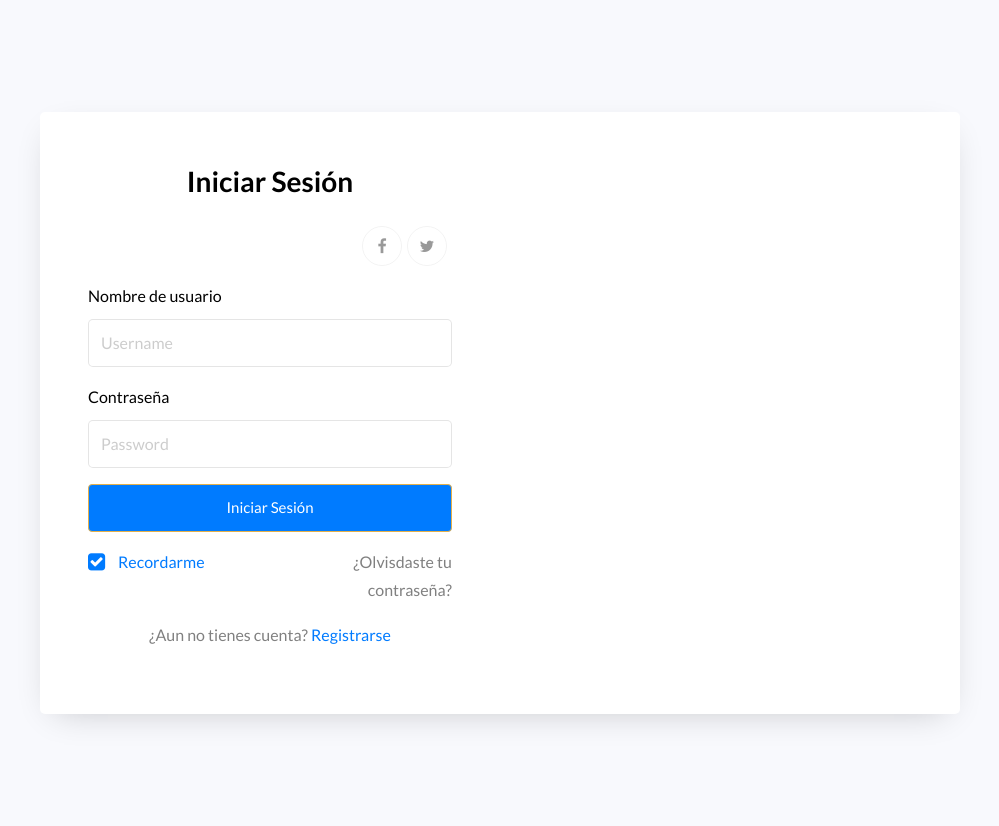
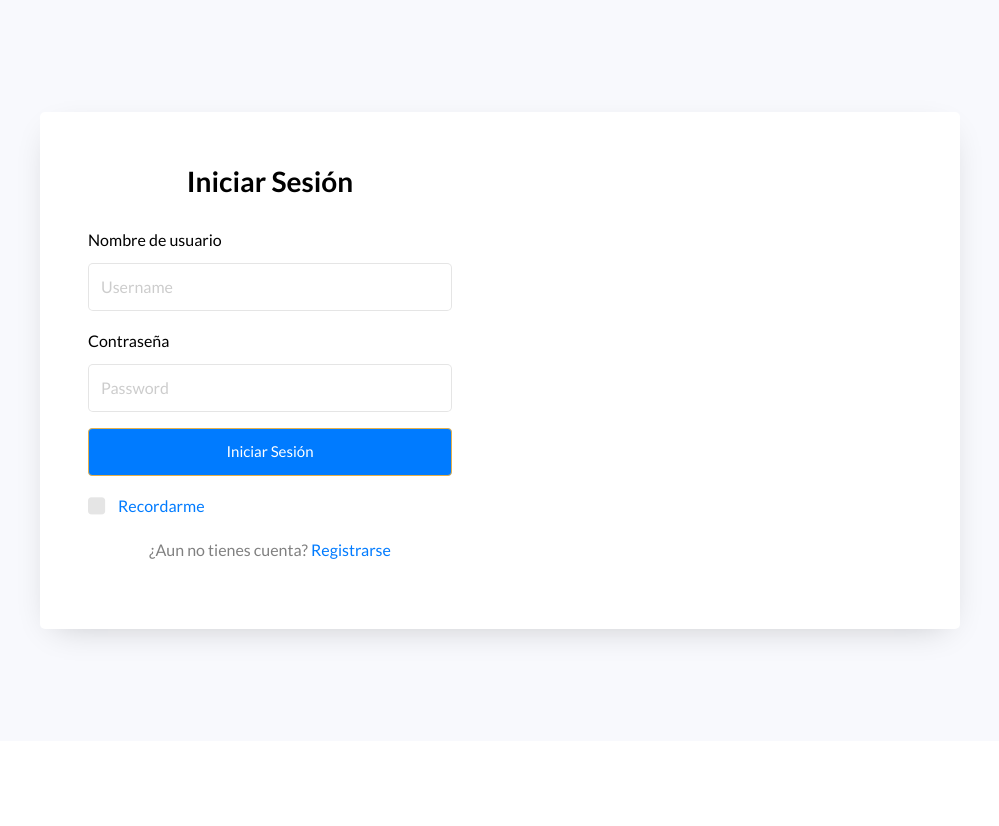
Before and after one commit to AllanCastro24/computacion-ubicua, a Flask app: page /login in a window 1280 px wide. Shown: the part 62-888 px from the top of the page, without its empty margins (140-1139 px from the left). After the commit the page ends 709 px from the top, so only its background shows below. Run offline with Flask 2, Linux system fonts and the light colour scheme; some libraries are stand-ins or nearby versions.

Commit message:
adaptación de html

```diff
--- a/templates/login.html
+++ b/templates/login.html
@@ -39,14 +39,6 @@
                             <div class="w-100">
                                 <h3 class="mb-4 text-center"><strong>Iniciar Sesión</strong></h3>
                             </div>
-                            <div class="d-flex">
-                                <div class="w-100">
-                                    <p class="social-media d-flex justify-content-end">
-                                        <a href="#" class="social-icon d-flex align-items-center justify-content-center"><span class="fa fa-facebook"></span></a>
-                                        <a href="#" class="social-icon d-flex align-items-center justify-content-center"><span class="fa fa-twitter"></span></a>
-                                    </p>
-                                </div>
-                            </div>
                             <form action="#" class="signin-form">
                                 <div class="form-group mb-3">
                                     <label for="user" class="form-label text-center darkness">Nombre de usuario</label>
@@ -62,13 +54,10 @@
                                 <div class="form-group d-md-flex">
                                     <div class="w-50 text-left">
                                         <label class="checkbox-wrap checkbox-primary mb-0">Recordarme
-                                            <input type="checkbox" checked>
+                                            <input type="checkbox">
                                             <span class="checkmark"></span>
                                         </label>
                                     </div>
-                                    <div class="w-50 text-md-right">
-                                        <a href="#">¿Olvisdaste tu contraseña?</a>
-                                </div>
                                 </div>
                             </form>
                             <p class="text-center">¿Aun no tienes cuenta? <a href="/registro">Registrarse</a></p>
@@ -80,8 +69,6 @@
         </section>
     </div>
     <script src="{{url_for('static', filename='js/jquery.min.js')}}"></script>
-    <script src="{{url_for('static', filename='js/bootstrap.min.js')}}"></script>
-    <script src="{{url_for('static', filename='js/popper.js')}}"></script>
     <script src="{{url_for('static', filename='js/main.js')}}"></script>
 </body>
 </html>
--- a/templates/registro.html
+++ b/templates/registro.html
@@ -72,8 +72,6 @@
         </section>
     </div>
     <script src="{{url_for('static', filename='js/jquery.min.js')}}"></script>
-    <script src="{{url_for('static', filename='js/bootstrap.min.js')}}"></script>
-    <script src="{{url_for('static', filename='js/popper.js')}}"></script>
     <script src="{{url_for('static', filename='js/main.js')}}"></script>
 </body>
 </html>
```
